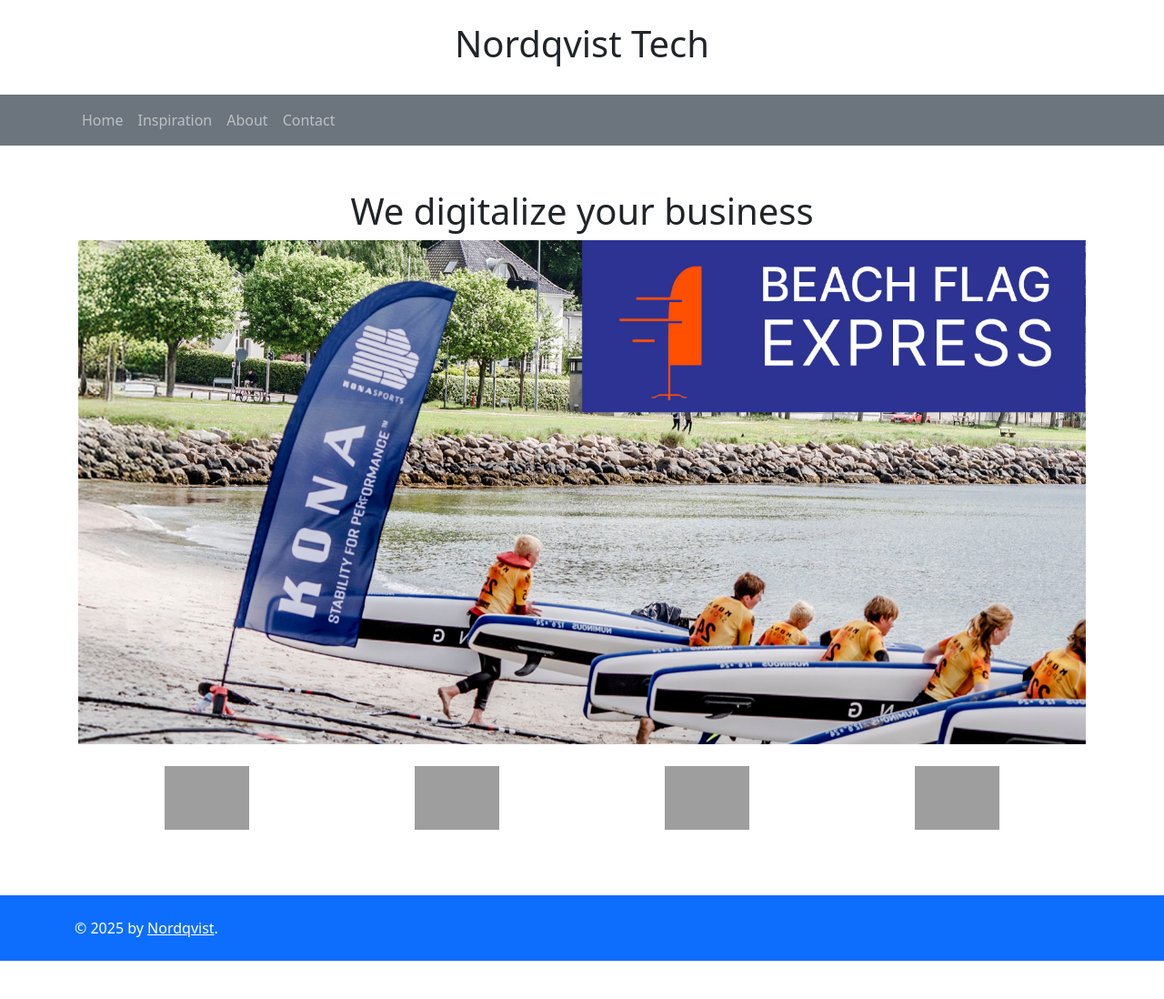
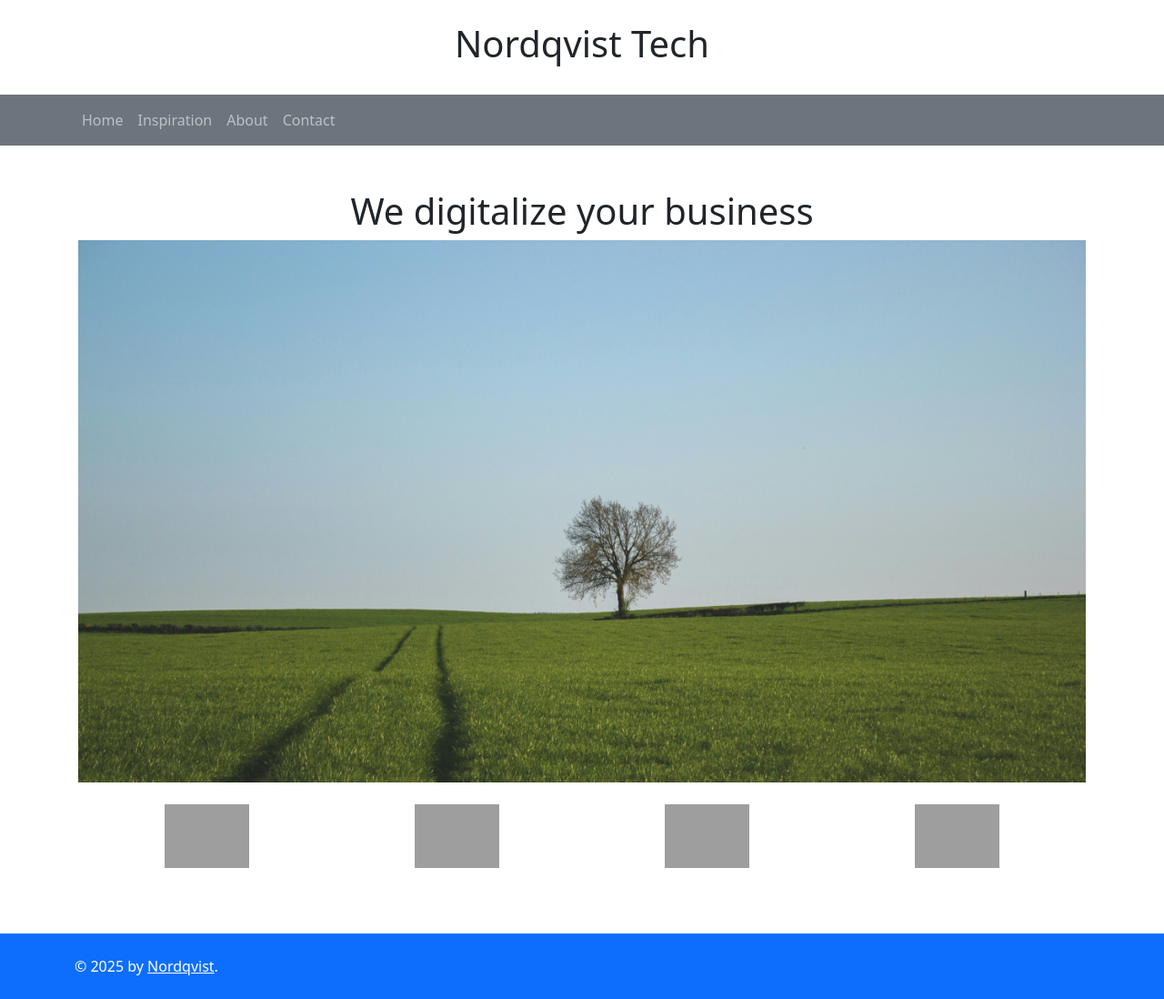
Before and after one commit to FilipNordqvist/flask-lookbook, a Flask app: page / in a window 1280 px wide. Shown: the whole page at 91% size. Before the commit the page ends 1056 px from the top, so only its background shows below. Run offline with Flask 3, Linux system fonts and the light colour scheme; grey boxes are pictures that could not be loaded.

Commit message:
Tar bort bilder för att se om hemsidan laddar

```diff
--- a/templates/index.html
+++ b/templates/index.html
@@ -7,14 +7,19 @@
 <div id="carouselExampleSlidesOnly" class="carousel slide" data-bs-ride="carousel">
   <div class="carousel-inner">
     <div class="carousel-item active">
-      <img class="d-block w-100" src="{{ url_for('static', filename='flagga.jpg') }}" alt="Flags">
+      <img class="d-block w-100" src="{{ url_for('static', filename='trad.jpg') }}" alt="Flags">
     </div>
     <div class="carousel-item">
-      <img class="d-block w-100" src="{{ url_for('static', filename='keps.jpg') }}" alt="Keps">
+      <img class="d-block w-100" src="{{ url_for('static', filename='hav.jpg') }}" alt="Keps">
     </div>
+
+    <!-- Bildmall karusell
     <div class="carousel-item">
       <img class="d-block w-100" src="{{ url_for('static', filename='flex.jpg') }}" alt="Flex-logo">
     </div>
+    -->
+
+
   </div>
 </div>
 
```
Also changed, not shown: static/flagga.jpg (deleted), static/flex.jpg (deleted), static/keps.jpg (deleted), static/trad.jpg (added), 1 other file.
